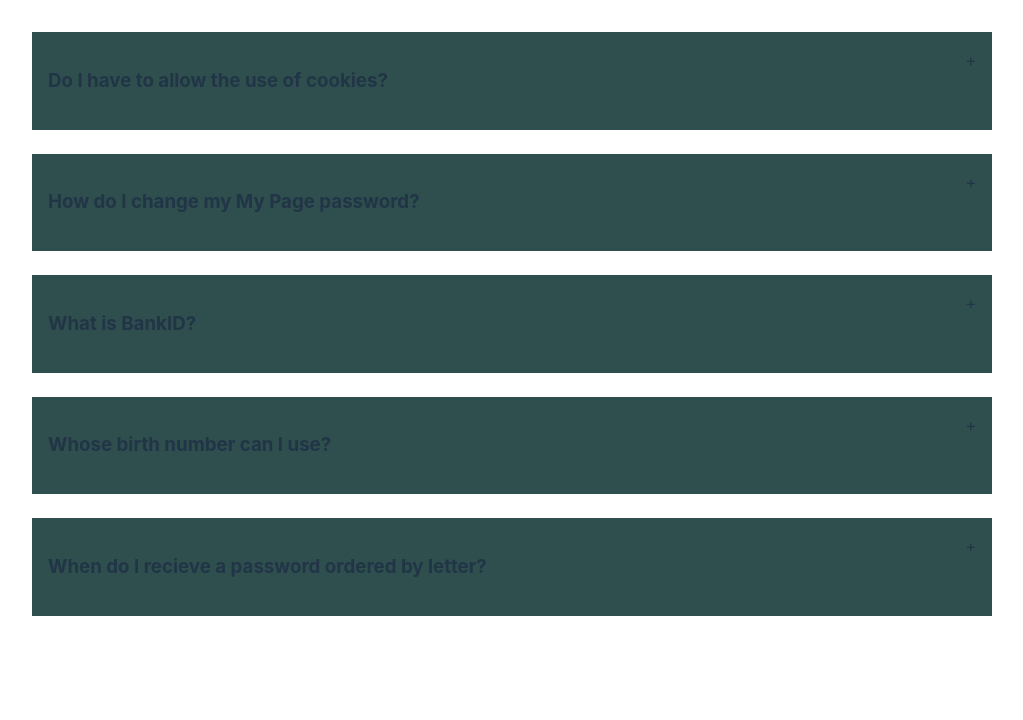
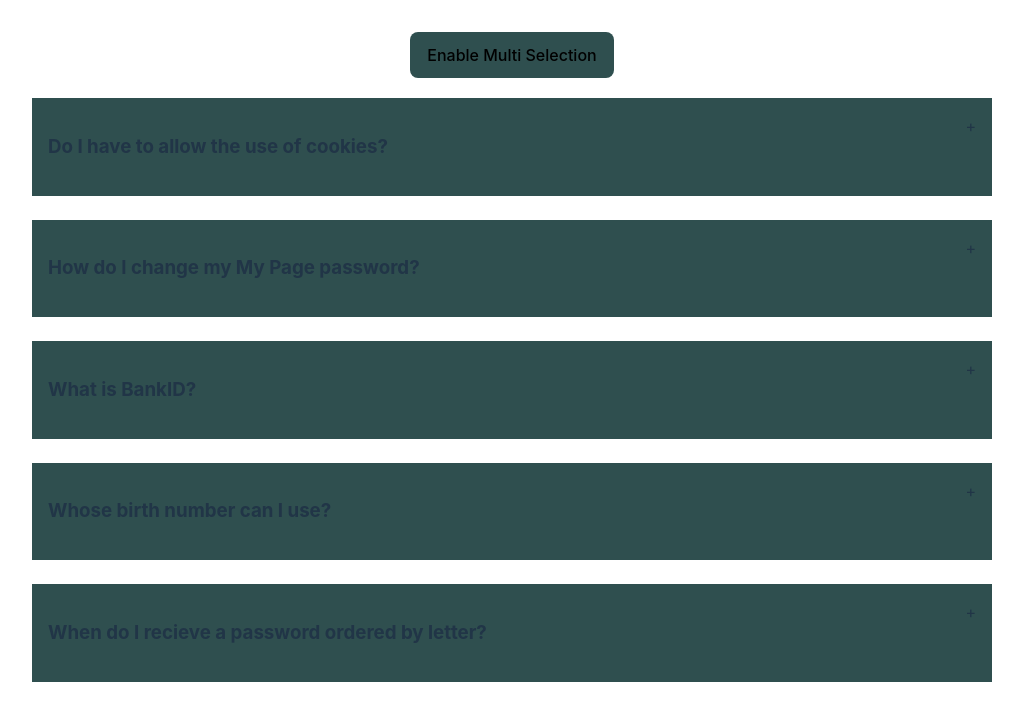
Before and after one commit to lengtith/react-challenges, a React (Vite) app: page / in a window 1280 px wide. Shown: the top 720 px of the page, without its empty margins (128-1151 px from the left). Built offline with nearby package versions, Linux system fonts and the light colour scheme.

Commit message:
accordian

```diff
--- a/src/components/accordian/index.css
+++ b/src/components/accordian/index.css
@@ -1,6 +1,12 @@
 .wrapper {
     width: 100%;
     height: 100vh;
+}
+
+.wrapper button {
+    padding: 12px 16px;
+    background-color: darkslategray;
+    margin-bottom: 20px;
 }
 
 .accordian {
--- a/src/components/accordian/index.jsx
+++ b/src/components/accordian/index.jsx
@@ -4,28 +4,58 @@ import './index.css'
 
 const Accordian = () => {
     const [selected, setSelected] = useState(null);
+    const [isMultiSelections, setIsMultiSelections] = useState(false);
+    const [multiples, setMultiples] = useState([]);
 
     const handleSingleSelection = (id) => {
         setSelected(id === selected ? null : id);
     }
+
+    const handleIsMultiSelections = () => {
+        setIsMultiSelections(!isMultiSelections);
+        setMultiples([]);
+        setSelected(null);
+    }
+
+    const handleMultiSelection = (id) => {
+        const copyMultiples = [...multiples];
+        const findIndexOfCurrentId = copyMultiples.indexOf(id);
+
+        if (findIndexOfCurrentId === -1) {
+            copyMultiples.push(id);
+        } else {
+            copyMultiples.splice(findIndexOfCurrentId, 1);
+        }
+
+        setMultiples(copyMultiples);
+    }
+
+
     return (
         <div className="wrapper">
+            <button onClick={() => handleIsMultiSelections()}>
+                {
+                    isMultiSelections ? "Closed " : "Enable "
+                }
+                Multi Selection
+            </button>
             <div className="accordian">
                 {
                     data && data.length > 0
                         ? data.map((item, index) => (
                             <div key={index} className="item">
-                                <div className="title" onClick={() => handleSingleSelection(item.id)}>
+                                <div className="title" onClick={() => isMultiSelections ? handleMultiSelection(item.id) : handleSingleSelection(item.id)}>
                                     <h3>{item.title}</h3>
                                     <span>+</span>
                                 </div>
-                                {selected === item.id
-                                    ? (
-                                        <div className="content">
-                                            {item.info}
-                                        </div>
+                                {isMultiSelections
+                                    ? multiples.indexOf(item.id) !== -1 && (
+                                        <div className="content">{item.info}</div>
                                     )
-                                    : null}
+                                    : selected === item.id && (
+                                        <div className="content">{item.info}</div>
+                                    )
+                                }
                             </div>
                         ))
                         : (
```
